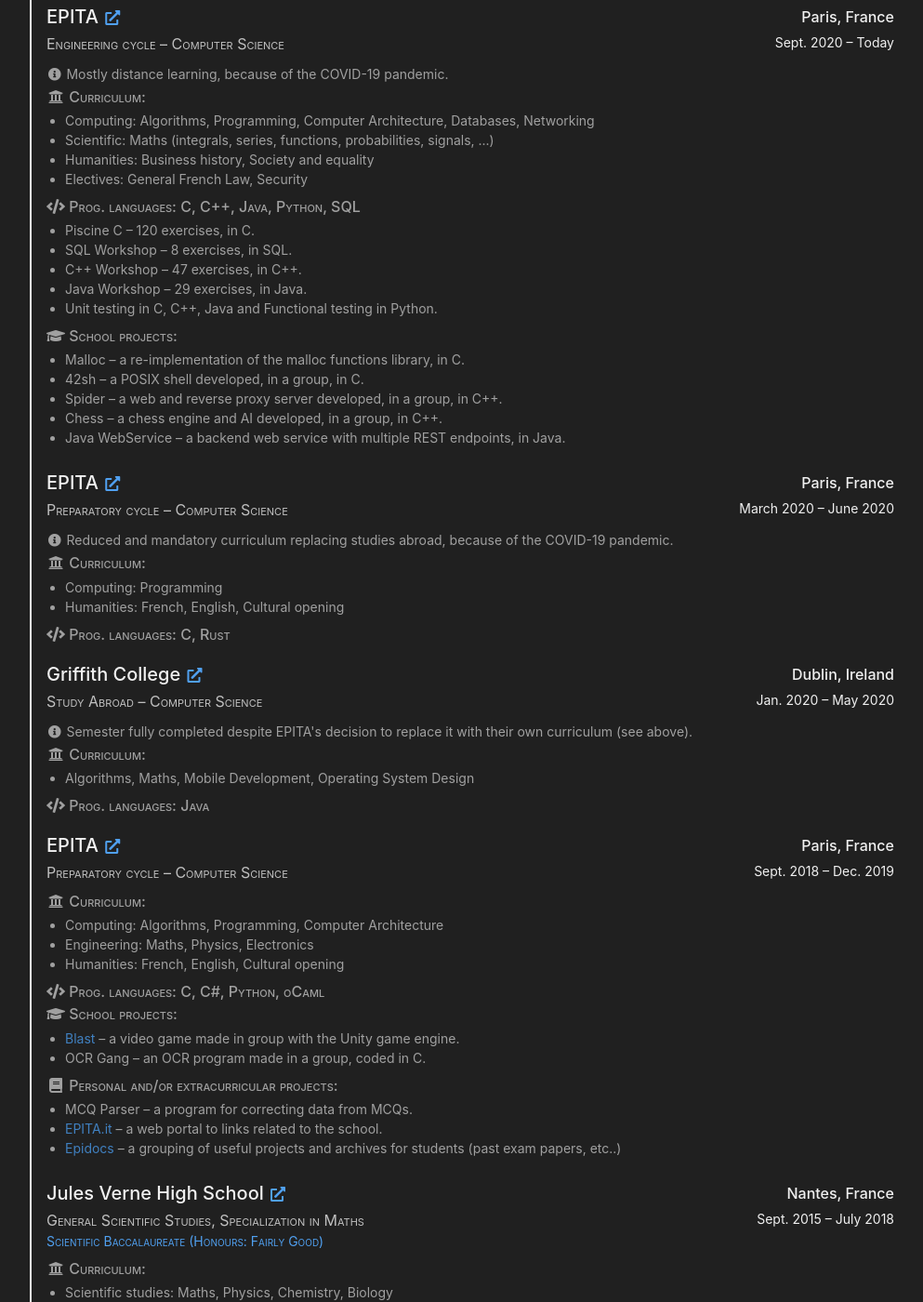
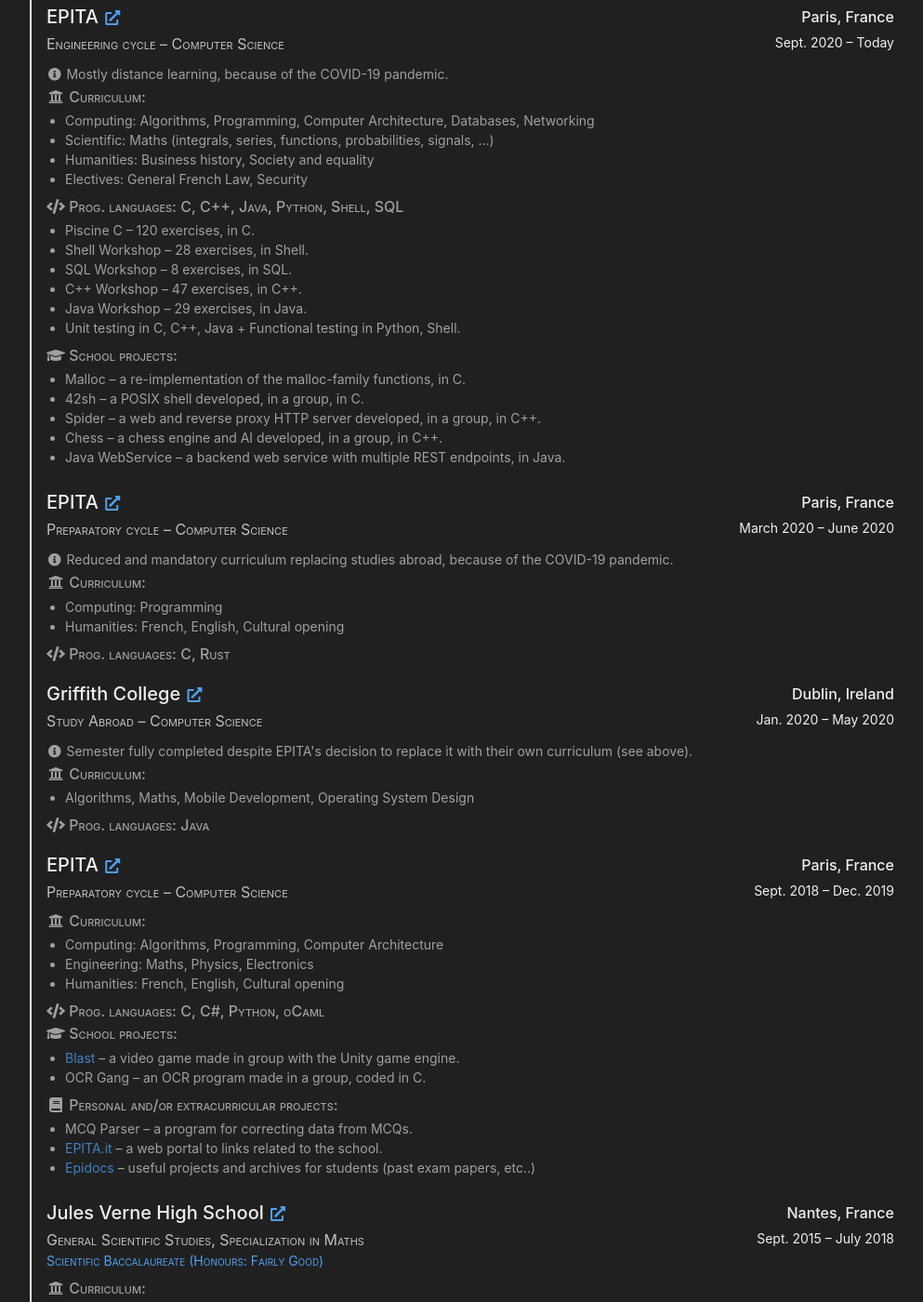
Before and after one commit to matiboux/matiboux.me, a Jekyll site: the page built from cv.html, in a window 1280 px wide and 1400 px high, scrolled down 361 px. Shown: the whole window at 93% size, without its empty margins (143-1136 px from the left). Built offline with Jekyll 4.4.1, drawn with Linux system fonts in a browser that asks for light colours; nearby versions of some CDN libraries.

Commit message:
Update EPITA information in cv.html

```diff
--- a/cv.html
+++ b/cv.html
@@ -47,19 +47,20 @@ container_class: mw-lg
 					<li>Humanities: Business history, Society and equality</li>
 					<li>Electives: General French Law, Security</li>
 				</ul>
-				<h6><i class="fas fa-code fa-fw"></i> Prog. languages: C, C++, Java, Python, SQL</h6>
+				<h6><i class="fas fa-code fa-fw"></i> Prog. languages: C, C++, Java, Python, Shell, SQL</h6>
 				<ul>
 					<li>Piscine C – 120 exercises, in C.</li>
+					<li>Shell Workshop – 28 exercises, in Shell.</li>
 					<li>SQL Workshop – 8 exercises, in SQL.</li>
 					<li>C++ Workshop – 47 exercises, in C++.</li>
 					<li>Java Workshop – 29 exercises, in Java.</li>
-					<li>Unit testing in C, C++, Java and Functional testing in Python.</li>
+					<li>Unit testing in C, C++, Java + Functional testing in Python, Shell.</li>
 				</ul>
 				<h6><i class="fas fa-graduation-cap fa-fw"></i> School projects:</h6>
 				<ul>
-					<li>Malloc – a re-implementation of the malloc functions library, in C.</li>
+					<li>Malloc – a re-implementation of the malloc-family functions, in C.</li>
 					<li>42sh – a POSIX shell developed, in a group, in C.</li>
-					<li>Spider – a web and reverse proxy server developed, in a group, in C++.</li>
+					<li>Spider – a web and reverse proxy HTTP server developed, in a group, in C++.</li>
 					<li>Chess – a chess engine and AI developed, in a group, in C++.</li>
 					<li>Java WebService – a backend web service with multiple REST endpoints, in Java.</li>
 				</ul>
@@ -143,7 +144,7 @@ container_class: mw-lg
 				<ul>
 					<li>MCQ Parser – a program for correcting data from MCQs.</li>
 					<li><a href="https://epita.it/">EPITA.it</a> – a web portal to links related to the school.</li>
-					<li><a href="https://epidocs.eu/">Epidocs</a> – a grouping of useful projects and archives for students (past exam papers, etc..)</li>
+					<li><a href="https://epidocs.eu/">Epidocs</a> – useful projects and archives for students (past exam papers, etc..)</li>
 				</ul>
 			</div>
 		</div>
```
